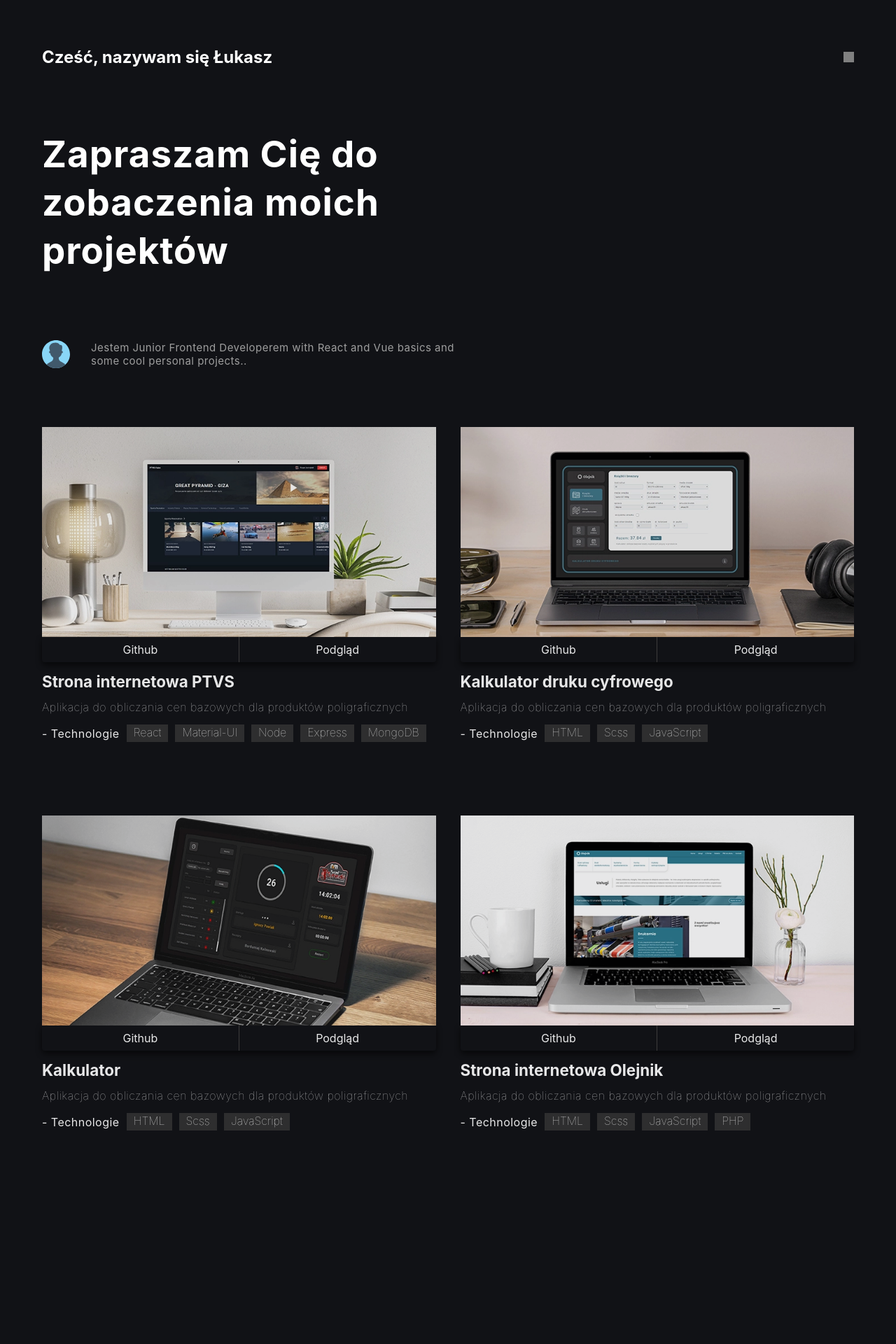
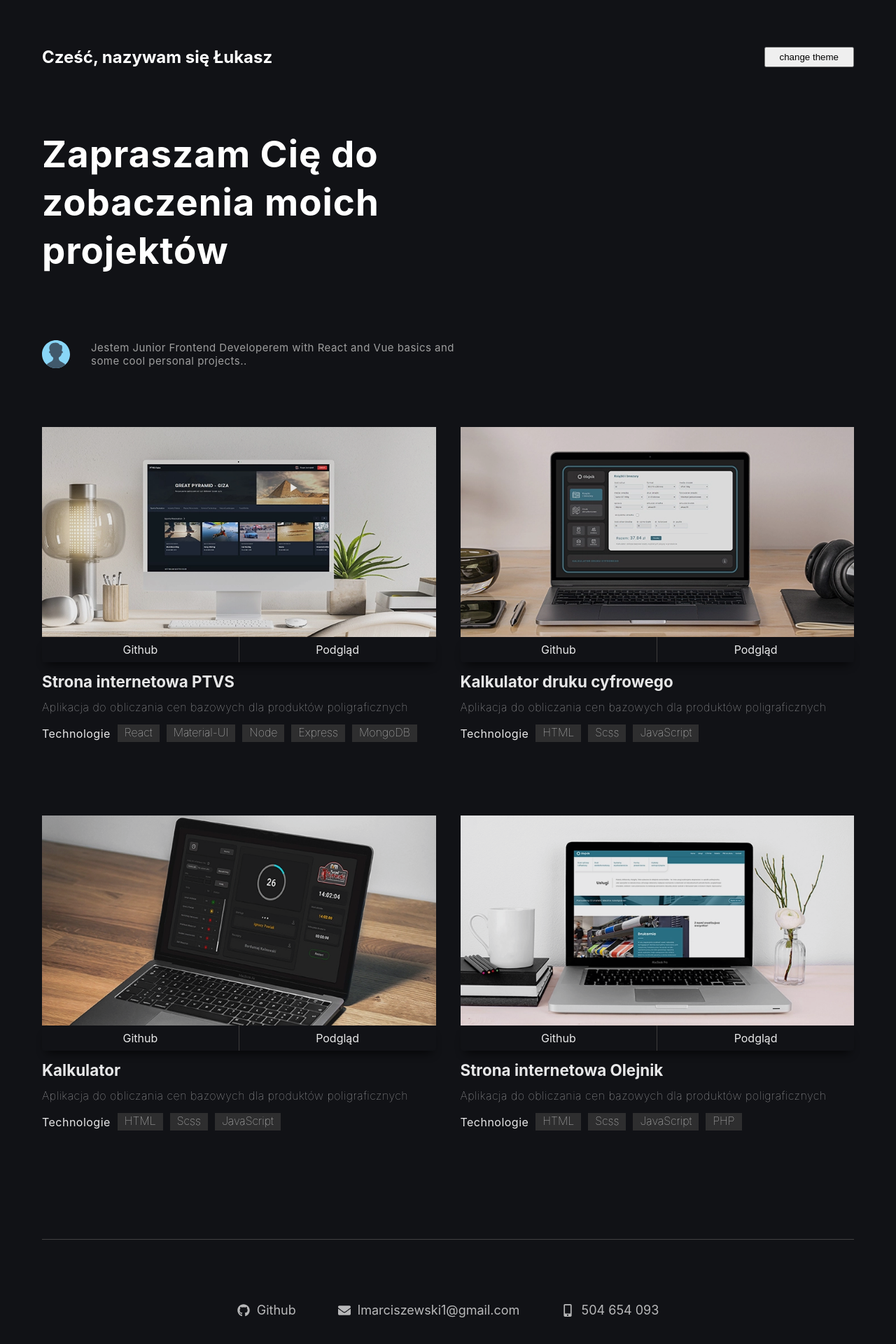
Before and after one commit to LukaszMarciszewski1/Portfolio, a React (Create React App) app: page / in a window 1280 px wide. Shown: the part 34-1954 px from the top of the page at 70% size. Before the commit the page ends 1654 px from the top, so only its background shows below. Built offline with nearby package versions, Linux system fonts and the light colour scheme.

Commit message:
theme context

```diff
--- a/package.json
+++ b/package.json
@@ -8,6 +8,7 @@
     "@testing-library/user-event": "^12.8.3",
     "react": "^17.0.2",
     "react-dom": "^17.0.2",
+    "react-icons": "^4.2.0",
     "react-scripts": "4.0.3",
     "styled-components": "^5.3.0",
     "web-vitals": "^1.1.2"
--- a/src/App.js
+++ b/src/App.js
@@ -1,15 +1,69 @@
-import logo from './logo.svg';
-import './App.css';
-import Layout from './components/Layout/Layout';
-// import { BrowserRouter as Router, Switch, Route, Link } from 'react-router-dom'
+import logo from './logo.svg'
+import './App.css'
+import { useState } from 'react'
+import styled, { ThemeProvider } from 'styled-components'
+import { lightTheme, darkTheme, GlobalStyles } from './theme/theme'
+import data from './data'
+import Layout from './components/Layout/Layout'
+import Header from './components/Header/Header'
+import Hero from './components/Hero/Hero'
+// import Portfolio from './components/Projects/ProjectList'
+import Contact from './components/Contact/Contact'
+import Project from './components/Projects/Project'
+import Portfolio from './components/Projects/ProjectList'
+
+const StyledApp = styled.div`
+  color: ${(props) => props.theme.fontColor};
+`
+const Span = styled.span`
+margin: 5px;
+padding: 1px 10px 4px;
+background-color: #323232;
+color: #fff
+`
+
 function App() {
+  const [theme, setTheme] = useState('dark')
+
+  const themeToggler = () => {
+    theme === 'light' ? setTheme('dark') : setTheme('light')
+  }
   return (
-    <div className="App">
-    {/* <BrowserRouter> */}
-    <Layout/>
-    {/* </BrowserRouter> */}
-    </div>
-  );
+    <ThemeProvider theme={theme === 'light' ? lightTheme : darkTheme}>
+      <GlobalStyles />
+      <StyledApp>
+        <Layout>
+          <Header changeTheme={() => themeToggler()} />
+          <Hero />
+          <Portfolio>
+            {data.map((item) => (
+              <Project
+                theme={theme === 'light' ? lightTheme : darkTheme}
+                key={item.index}
+                title={item.title}
+                description={item.description}
+                technologies={item.technologies.map((item, index) => (
+                  <Span key={index}>{item.name}</Span>
+                ))}
+                img={item.img}
+              />
+            ))}
+          </Portfolio>
+          <Contact />
+        </Layout>
+      </StyledApp>
+    </ThemeProvider>
+  )
 }
 
-export default App;
+export default App
+
+{
+  /* <ThemeProvider theme={theme === "light" ? lightTheme : darkTheme}>
+<GlobalStyles />
+<StyledApp>
+  Hello World
+  <button onClick={() => themeToggler()}>Change Theme</button>
+</StyledApp>
+</ThemeProvider> */
+}
--- a/src/components/Contact/Contact.js
+++ b/src/components/Contact/Contact.js
@@ -1,32 +1,62 @@
 import React from 'react'
 import styled from 'styled-components'
 
+import { FaGithub } from "react-icons/fa";
+import { FaEnvelope } from "react-icons/fa";
+import { FaMobileAlt } from "react-icons/fa";
+
 const Container = styled.section`
-
+  width: 100%;
+  display: flex;
+  flex-direction: column;
+  align-items: center;
+  padding: 80px 0;
+  border-top: 1px solid #424242;
   @media screen and (max-width: 1100px) {
-
   }
   @media screen and (max-width: 600px) {
-
   }
 `
+const ContactText = styled.h3`
+margin: 80px 0;
+text-align: center;
 
-const Portfolio = () => {
+`
+
+const LinkWrapper = styled.div`
+  width: 100%;
+  display: flex;
+  justify-content: center;
+  align-items: center;
+  flex-wrap: wrap;
+`
+
+const Link = styled.a`
+font-size: 18px;
+display: flex;
+align-items: center;
+margin: 10px 30px;
+text-overflow: ellipsis;
+white-space: nowrap;
+opacity: .7;
+transition: .2s;
+&:hover{
+  opacity: 1;
+}
+`
+
+const Contact = () => {
   return (
     <Container>
-      {projectsData.map((item) => (
-        <Card
-          key={item.index}
-          title={item.title}
-          description={
-            item.description
-          }
-          technologies={item.technologies.map((item, index) => <Span key={index}>{item.name}</Span>)}
-          img={item.img}
-        />
-      ))}
+      {/* <Copyright>©2021 VideoPlatform.pl</Copyright> */}
+      {/* <ContactText>Jestem gotowy do działania i czekam na Twoją wiadomość.</ContactText> */}
+      <LinkWrapper>
+      <Link rel="noopener noreferrer" target="_blank" href="https://github.com/LukaszMarciszewski1"><FaGithub />&nbsp;&nbsp;Github</Link>
+        <Link href="mailto: lmarciszewski1@gmail.com"><FaEnvelope />&nbsp;&nbsp;lmarciszewski1@gmail.com</Link>
+        <Link href="tel:504-654-093"><FaMobileAlt />&nbsp;&nbsp;504 654 093</Link>
+      </LinkWrapper>
     </Container>
   )
 }
 
-export default Portfolio
+export default Contact
--- a/src/components/Header/Header.js
+++ b/src/components/Header/Header.js
@@ -10,17 +10,15 @@ const Name = styled.div`
   padding-top: 80px;
 `
 
-const Theme = styled.div`
-  width: 15px;
-  height: 15px;
-  background-color: grey;
+const Theme = styled.button`
+padding: 5px 20px;
 `
 
-const Header = () => {
+const Header = ({changeTheme}) => {
   return (
     <Name>
       <h2>Cześć, nazywam się Łukasz</h2>
-      <Theme />
+      <Theme onClick={changeTheme}>change theme</Theme>
     </Name>
   )
 }
--- a/src/components/Layout/Layout.js
+++ b/src/components/Layout/Layout.js
@@ -1,8 +1,5 @@
-import React from 'react';
+import React from 'react'
 import styled from 'styled-components'
-import Header from '../Header/Header';
-import Hero from '../Hero/Hero';
-import Portfolio from '../Project/ProjectList'
 
 const Container = styled.div`
   box-sizing: border-box;
@@ -23,14 +20,8 @@ padding: 0 20px;
   }
 `
 
-const Layout = () => {
-  return (
-    <Container>
-       <Header/>
-       <Hero/>
-       <Portfolio/>
-    </Container>
-   );
+const Layout = ({ children }) => {
+  return <Container>{children}</Container>
 }
 
-export default Layout;
+export default Layout
--- a/src/components/Project/ProjectList.js
+++ /dev/null
@@ -1,47 +0,0 @@
-import React from 'react'
-import styled from 'styled-components'
-import data from '../../data'
-import Card from './Project'
-
-const Container = styled.div`
-  position: relative;
-  width: 100%;
-  display: grid;
-  grid-template-columns: repeat(2, 1fr);
-  grid-template-rows: auto;
-  /* grid-auto-flow: dense; */
-  row-gap: 100px;
-  column-gap: 35px;
-  @media screen and (max-width: 1100px) {
-    row-gap: 50px;
-    column-gap: 20px;
-  }
-  @media screen and (max-width: 700px) {
-    grid-template-columns: 1fr;
-  }
-`
-const Span = styled.span`
-margin: 5px;
-padding: 1px 10px 4px;
-background-color: #323232;
-`
-
-const Portfolio = () => {
-  return (
-    <Container>
-      {data.map((item) => (
-        <Card
-          key={item.index}
-          title={item.title}
-          description={
-            item.description
-          }
-          technologies={item.technologies.map((item, index) => <Span key={index}>{item.name}</Span>)}
-          img={item.img}
-        />
-      ))}
-    </Container>
-  )
-}
-
-export default Portfolio
--- a/src/components/Project/Project.js
+++ b/src/components/Projects/Project.js
@@ -12,7 +12,7 @@ const Container = styled.section`
     opacity: 1;
   }
 `
-const ImgContainer = styled.div`
+const ImgWrapper = styled.div`
   width: 100%;
   height: auto;
   max-height: 300px;
@@ -26,7 +26,7 @@ const Image = styled.img`
   overflow: hidden;
 `
 
-const LinksContainer = styled.div`
+const LinksWrapper = styled.div`
   display: flex;
   justify-content: center;
   align-items: flex-end;
@@ -34,8 +34,7 @@ const LinksContainer = styled.div`
   transition: 0.3s;
   border-radius: 0 0 4px 4px;
   overflow: hidden;
-  -webkit-box-shadow: 0px 4px 10px 0px rgba(0,0,0,0.7);
-box-shadow: 0px 4px 10px 0px rgba(0,0,0,0.7);
+  box-shadow: ${(props) => props.shadow};
   ${Container}:hover & {
     opacity: 1;
   }
@@ -48,31 +47,31 @@ const Link = styled.a`
   border-right: ${(props) => (props.github ? '1px solid #424242' : null)};
   border-top: none;
   transition: 0.3s;
-  /* border-radius: ${(props) => (props.github ? "0px 0px 0px 5px" : "0px 0px 5px 0px")}; */
+  /* border-radius: ${(props) =>
+    props.github ? '0px 0px 0px 5px' : '0px 0px 5px 0px'}; */
 
   &:hover {
     flex: 1.2;
     background-color: #0277bd;
     opacity: 1;
+    color: #fff;
   }
 `
 const Title = styled.h3`
   font-size: 1.4rem;
   margin-top: 12px;
 `
-
 const Description = styled.p`
   font-weight: lighter;
   line-height: 1.5rem;
   margin: 8px 0;
   opacity: 0.8;
 `
-const TechContainer = styled.div`
+const TechWrapper = styled.div`
   display: flex;
   flex-wrap: wrap;
   align-items: center;
   @media screen and (max-width: 1100px) {
-
   }
 `
 const TechName = styled.p`
@@ -87,27 +86,24 @@ const Technologies = styled.div`
   flex-wrap: wrap;
 `
 
-const Card = ({ title, description, technologies, img }) => {
-
+const Card = ({ title, description, technologies, img, theme }) => {
   return (
     <Container>
-      <ImgContainer>
+      <ImgWrapper>
         <Image src={img} />
-      </ImgContainer>
-      <LinksContainer>
+      </ImgWrapper>
+      <LinksWrapper shadow={theme}>
         <Link github href='https://material-ui.com/customization/color/'>
           Github
         </Link>
-          <Link href='https://material-ui.com/customization/color/'>
-            Podgląd
-          </Link>
-        </LinksContainer>
-
+        <Link href='https://material-ui.com/customization/color/'>Podgląd</Link>
+      </LinksWrapper>
       <Title>{title}</Title>
       <Description>{description}</Description>
-      <TechContainer>
-        <TechName>- Technologie</TechName> <Technologies>{technologies}</Technologies>
-      </TechContainer>
+      <TechWrapper>
+        <TechName>Technologie</TechName>{' '}
+        <Technologies>{technologies}</Technologies>
+      </TechWrapper>
     </Container>
   )
 }
--- /dev/null
+++ b/src/components/Projects/ProjectList.js
@@ -0,0 +1,101 @@
+import React from 'react'
+import styled from 'styled-components'
+import data from '../../data'
+import Card from './Project'
+
+const Container = styled.div`
+  position: relative;
+  width: 100%;
+  display: grid;
+  grid-template-columns: repeat(2, 1fr);
+  grid-template-rows: auto;
+  row-gap: 100px;
+  column-gap: 35px;
+  margin-bottom: 80px;
+  @media screen and (max-width: 1100px) {
+    row-gap: 50px;
+    column-gap: 20px;
+  }
+  @media screen and (max-width: 700px) {
+    grid-template-columns: 1fr;
+  }
+`
+const Span = styled.span`
+margin: 5px;
+padding: 1px 10px 4px;
+background-color: #323232;
+color: #fff
+`
+
+const Portfolio = ({children}) => {
+  return (
+    <Container>
+      {children}
+    </Container>
+  )
+}
+
+export default Portfolio
+
+
+
+
+
+
+
+
+
+
+
+
+
+
+
+// import React from 'react'
+// import styled from 'styled-components'
+// import data from '../../data'
+// import Card from './Project'
+
+// const Container = styled.div`
+//   position: relative;
+//   width: 100%;
+//   display: grid;
+//   grid-template-columns: repeat(2, 1fr);
+//   grid-template-rows: auto;
+//   row-gap: 100px;
+//   column-gap: 35px;
+//   margin-bottom: 80px;
+//   @media screen and (max-width: 1100px) {
+//     row-gap: 50px;
+//     column-gap: 20px;
+//   }
+//   @media screen and (max-width: 700px) {
+//     grid-template-columns: 1fr;
+//   }
+// `
+// const Span = styled.span`
+// margin: 5px;
+// padding: 1px 10px 4px;
+// background-color: #323232;
+// color: #fff
+// `
+
+// const Portfolio = () => {
+//   return (
+//     <Container>
+//       {data.map((item) => (
+//         <Card
+//           key={item.index}
+//           title={item.title}
+//           description={
+//             item.description
+//           }
+//           technologies={item.technologies.map((item, index) => <Span key={index}>{item.name}</Span>)}
+//           img={item.img}
+//         />
+//       ))}
+//     </Container>
+//   )
+// }
+
+// export default Portfolio
--- a/src/index.css
+++ b/src/index.css
@@ -5,12 +5,8 @@ body {
     sans-serif;
   -webkit-font-smoothing: antialiased;
   -moz-osx-font-smoothing: grayscale;
-  background-color: #111216;
-  /* background-color: #0278bd4f */
-  /* background-color: #00e677a4; */
-  /* background-color: #0289d169; */
-  /* background-color: #18191d; */
-  color: #fff;
+  /* background-color: #111216;
+  color: #fff */
 }
 
 code {
--- /dev/null
+++ b/src/theme/theme.js
@@ -0,0 +1,27 @@
+import { createGlobalStyle } from "styled-components";
+
+export const lightTheme = {
+  body: "#fff",
+  fontColor: "#111216",
+  boxShadow: "0px 9px 14px -6px rgba(0,0,0,0.25)"
+};
+
+export const darkTheme = {
+  body: "#111216",
+  fontColor: "#fff",
+  boxShadow: "0px 9px 14px -6px rgba(0,0,0,0.8)"
+};
+
+export const lightShadow = {
+
+}
+
+export const strongShadow = {
+
+}
+
+export const GlobalStyles = createGlobalStyle`
+	body {
+		background-color: ${(props) => props.theme.body};
+	}
+`;
```
Also changed, not shown: public/index.html (+2 -25 lines), 1 other file (tests, documents, lock files or other folders). Lines whose indentation alone changed are shown as unchanged.
